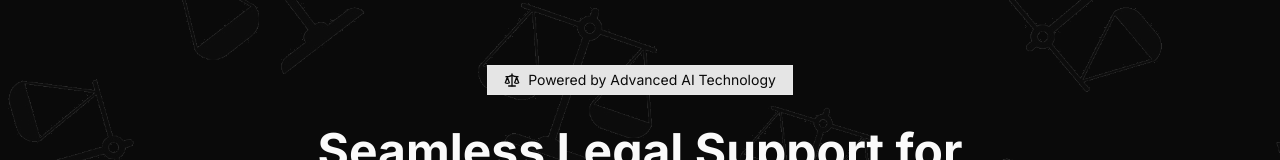
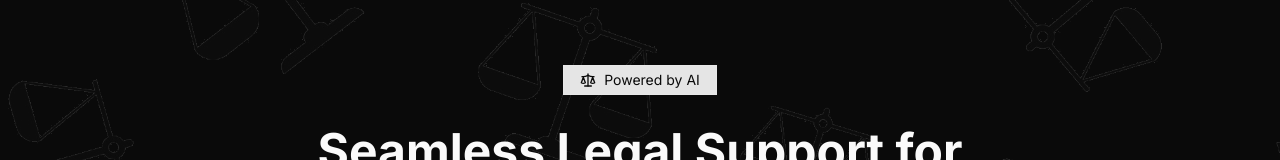
Before and after one commit to Subho4156/adhikaar, a Next.js app: page / in a window 1280 px wide. Shown: the part 134-294 px from the top of the page. Built offline with nearby package versions, Linux system fonts and the light colour scheme; no server answers.

Commit message:
fix: update text to simplify branding in HeroSection component

```diff
--- a/components/sections/HeroSection.tsx
+++ b/components/sections/HeroSection.tsx
@@ -18,7 +18,7 @@ const HeroSection = () => {
       <div className="relative z-20 max-w-7xl mx-auto px-4 sm:px-6 lg:px-8 text-center">
         <div className="inline-flex items-center space-x-2 bg-primary border text-background rounded-none px-4 py-1 text-sm mb-8">
           <Scale className="w-4 h-4" />
-          <span>Powered by Advanced AI Technology</span>
+          <span>Powered by AI</span>
         </div>
 
         <h1 className="text-2xl sm:text-xl lg:text-5xl font-bold mb-6">
```
